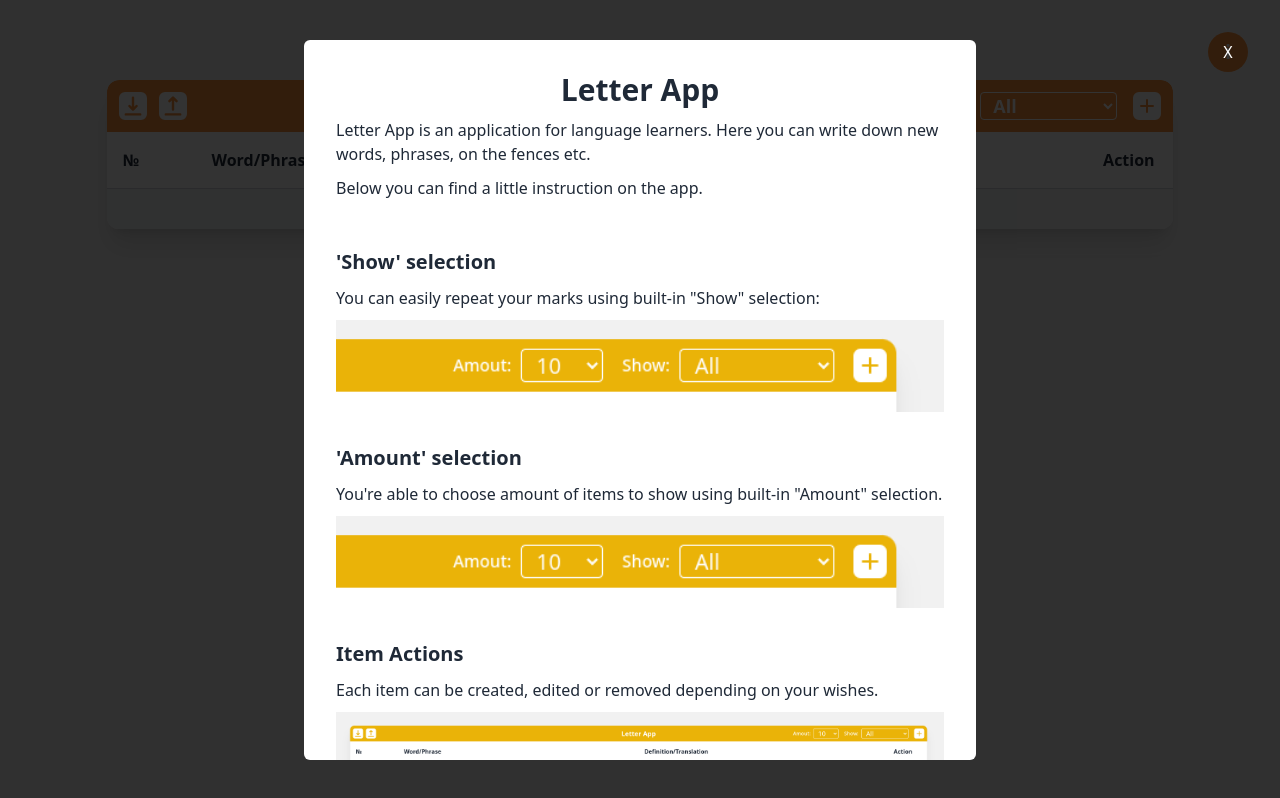
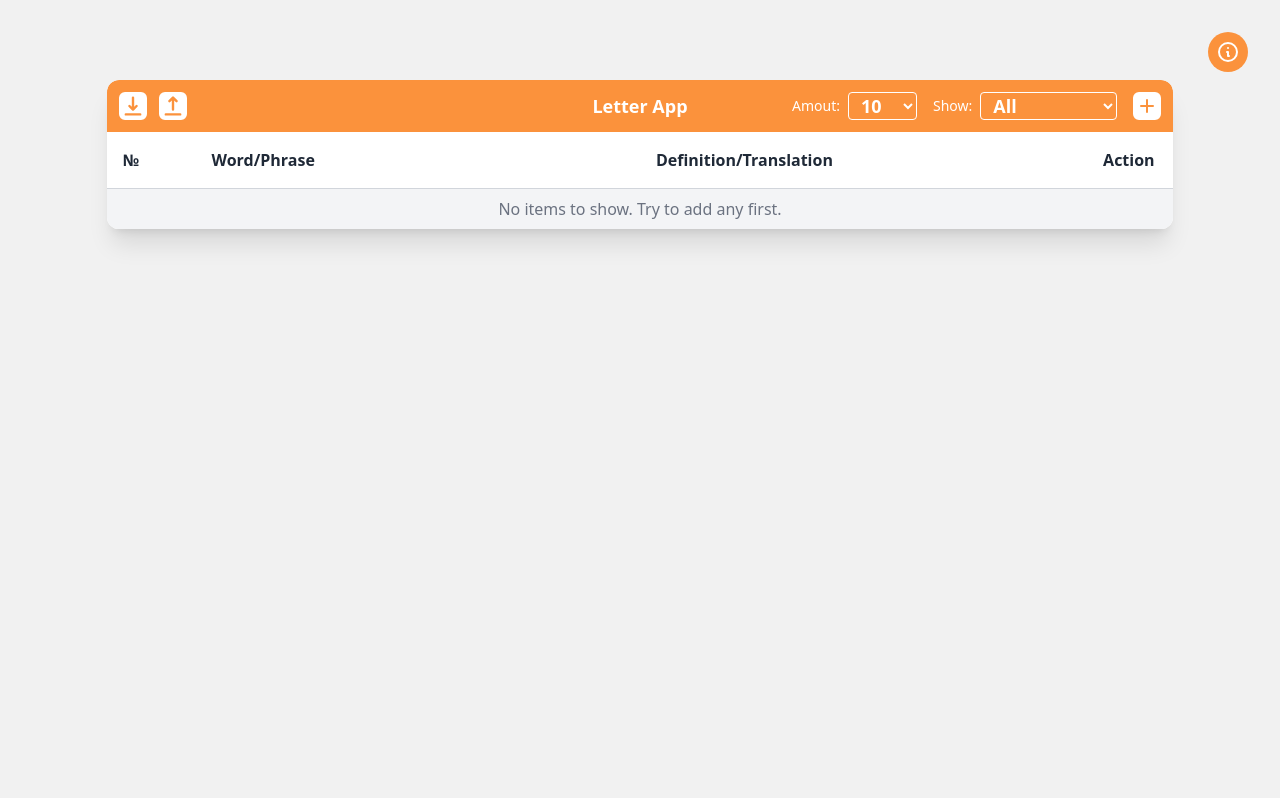
Before and after one commit to daladn0/letter, a Vue app: page / in a window 1280 px wide. Built offline with nearby package versions, Linux system fonts and the light colour scheme.

Commit message:
Modal window animation added

```diff
--- a/src/App.vue
+++ b/src/App.vue
@@ -10,7 +10,7 @@
       <!-- table -->
       <div class="w-10/12 mx-auto my-20 space-y-8">
         <div class="shadow-xl rounded-xl overflow-hidden">
-          <Header />
+          <Header @add-item="add" />
           <List />
         </div>
         <Pagination />
@@ -33,10 +33,13 @@
           "
           @click="showModal = true"
         >
-          i
+          <svg xmlns="http://www.w3.org/2000/svg" class="h-6 w-6" fill="none" viewBox="0 0 24 24" stroke="currentColor" stroke-width="2">
+            <path stroke-linecap="round" stroke-linejoin="round" d="M13 16h-1v-4h-1m1-4h.01M21 12a9 9 0 11-18 0 9 9 0 0118 0z" />
+          </svg>
         </button>
       </div>
 
+      <transition name="modal">
         <Modal :show="showModal" @close="showModal = false">
           <div class="text-gray-800">
             <h2 class='font-semibold text-3xl text-center mb-2.5'>Letter App</h2>
@@ -88,6 +91,7 @@
 
           </div>
         </Modal>
+      </transition>
     </div>
   </div>
 </template>
@@ -104,7 +108,7 @@ export default {
   data() {
     return {
       isMobileDevice: false,
-      showModal: true,
+      showModal: false,
     };
   },
   components: {
@@ -118,6 +122,9 @@ export default {
     checkWindowWidth() {
       this.isMobileDevice = window.innerWidth < 1200 ? true : false;
     },
+    add() {
+      this.addItem()
+    }
   },
   mounted() {
     this.checkWindowWidth();
@@ -132,4 +139,14 @@ export default {
 body {
   background: rgb(241, 241, 241);
 }
+
+.modal-enter-active,
+.modal-leave-active {
+  transition: opacity 0.1s ease;
+}
+
+.modal-enter-from,
+.modal-leave-to {
+  opacity: 0;
+}
 </style>
--- a/src/components/BuildingBlocks/Header.component.vue
+++ b/src/components/BuildingBlocks/Header.component.vue
@@ -72,7 +72,7 @@
       </div>
 
       <!-- add button -->
-      <Btn @clicked="add">
+      <Btn @clicked="$emit('add-item')">
         <svg
           xmlns="http://www.w3.org/2000/svg"
           class="h-6 w-6"
@@ -95,7 +95,6 @@
 import Selection from "@/components/UI/Selection.component.vue";
 import Btn from "@/components/UI/Btn.component.vue";
 import { mapMutations, mapState } from "vuex";
-import { nextTick } from "@vue/runtime-core";
 export default {
   name: "HeaderComponent",
   components: {
@@ -111,14 +110,7 @@ export default {
     ]),
   },
   methods: {
-    ...mapMutations(["addItem", "setAmountSelected", "setShowSelected"]),
-    add() {
-      this.addItem();
-
-      nextTick(() => {
-        document.querySelector(".list-cells textarea").focus()
-      });
-    },
+    ...mapMutations(["setAmountSelected", "setShowSelected"]),
   },
 };
 </script>
--- a/src/components/BuildingBlocks/ListCard.component.vue
+++ b/src/components/BuildingBlocks/ListCard.component.vue
@@ -3,6 +3,7 @@
       <div class="list-cell">{{ item.id }}</div>
       <div class="list-cell">
         <Field
+          ref="wordInput"
           placeholder="New word"
           :class="{
             'blured': blur && showSelected === 'definitions'
--- a/src/components/UI/Modal.component.vue
+++ b/src/components/UI/Modal.component.vue
@@ -19,7 +19,11 @@
       <slot />
     </div>
 
-    <button class="text-white absolute top-8 right-8 w-10 h-10" @click='$emit("close")'>X</button>
+    <button class="text-white absolute top-8 right-8 w-10 h-10 flex items-center justify-center" @click='$emit("close")'>
+      <svg xmlns="http://www.w3.org/2000/svg" class="h-6 w-6" fill="none" viewBox="0 0 24 24" stroke="currentColor" stroke-width="2">
+        <path stroke-linecap="round" stroke-linejoin="round" d="M6 18L18 6M6 6l12 12" />
+      </svg>
+    </button>
   </div>
 </template>
 <script>
```
Also changed, not shown: 1 other file (tests, documents, lock files or other folders). Lines whose indentation alone changed are shown as unchanged.
